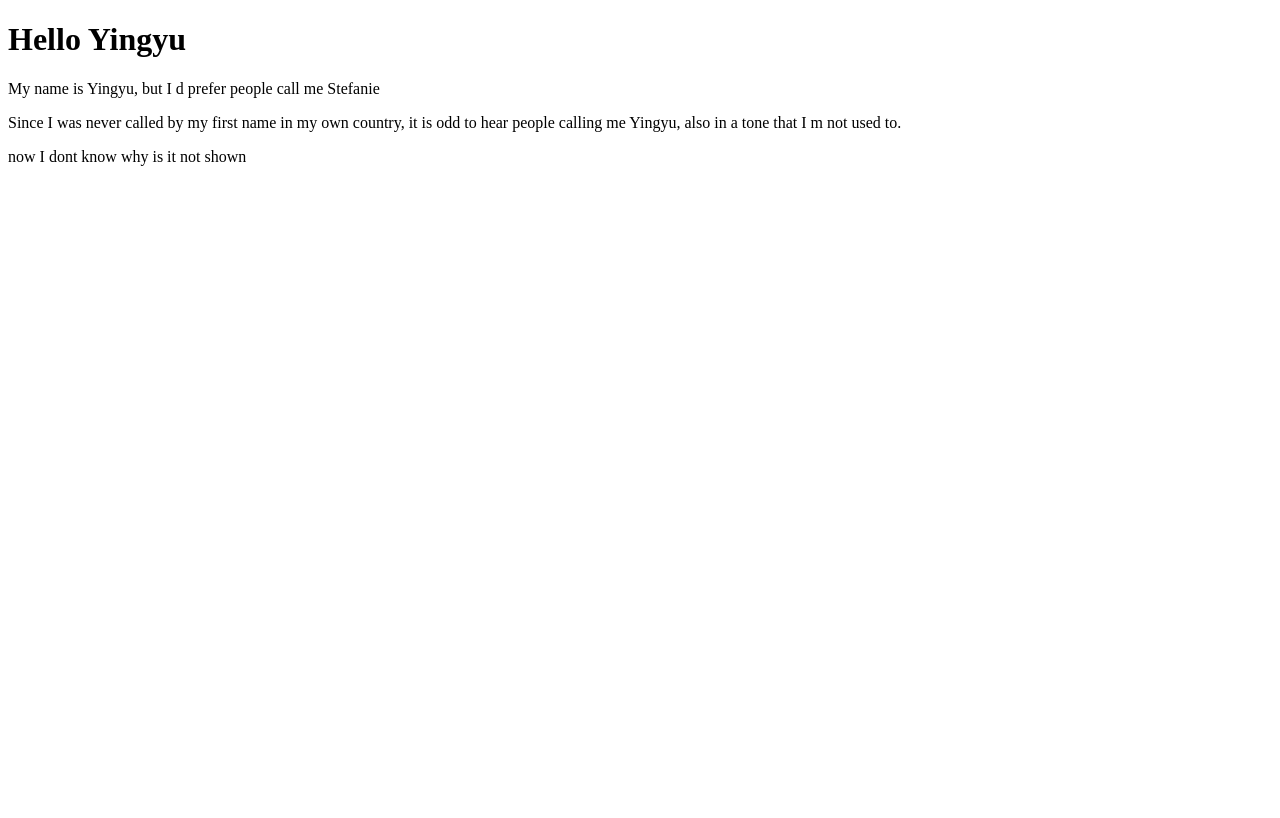
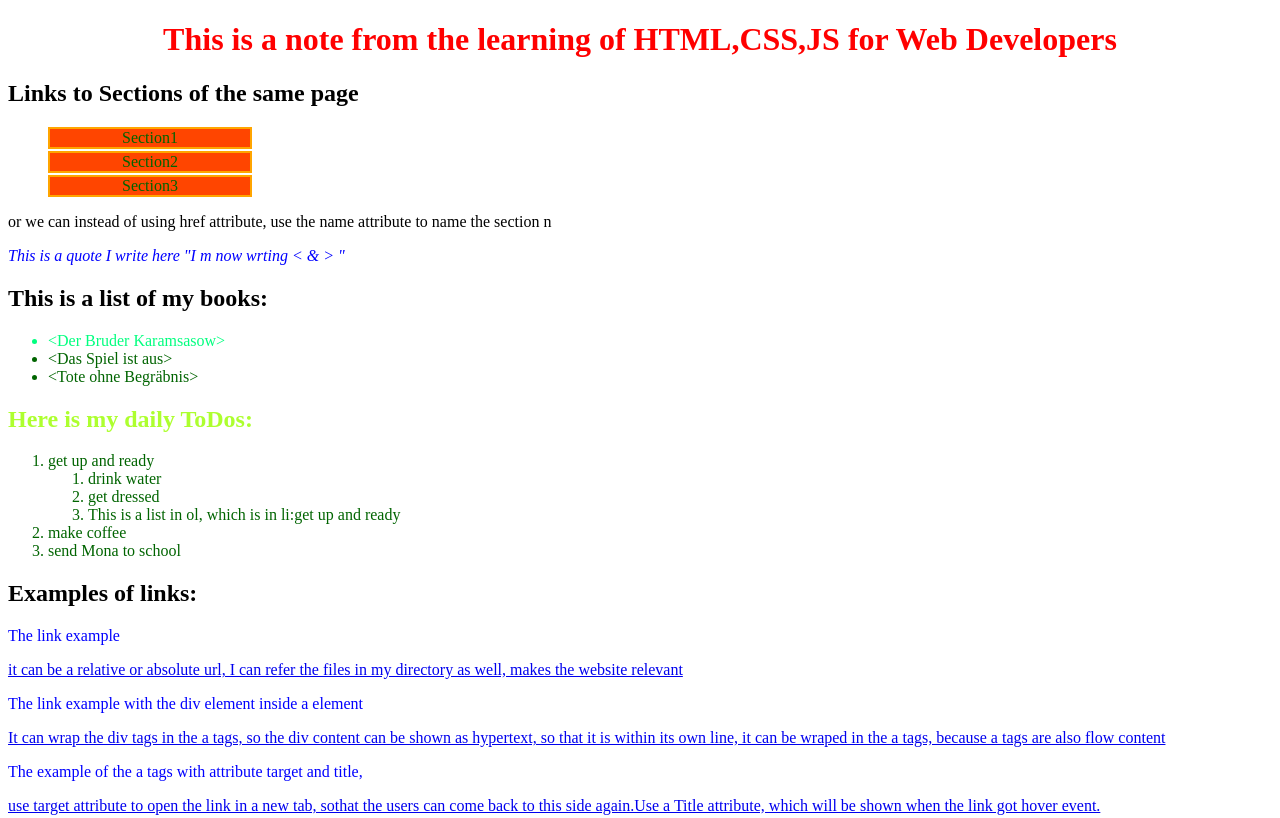
Before and after one commit to yingyuge/coursera-test, a plain HTML site: page site/index.html in a window 1280 px wide. Shown: the top 818 px of the page. Drawn offline with Linux system fonts and the light colour scheme.

Commit message:
Added stylesheet for site folder

```diff
--- a/site/index.html
+++ b/site/index.html
@@ -4,12 +4,63 @@
 <head>
 	<meta charset="utf-8">
 	<meta name="viewport" content="width=device-width, initial-scale=1">
-	<title>Site of Yingyu</title>
+	<title>YY - My Site</title>
+	<link rel="stylesheet" href="style.css">
+
 </head>
 <body>
-<h1>Hello Yingyu</h1>
-<p>My name is Yingyu, but I d prefer people call me Stefanie</p>
-<p>Since I was never called by my first name in my own country, it is odd to hear people calling me Yingyu, also in a tone that I m not used to.</p>
-<p>now I dont know why is it not shown</p>
+<h1 class="highlight">This is a note from the learning of HTML,CSS,JS for Web Developers</h1>
+<h2 id="top">Links to Sections of the same page</h2>
+<section class="menu">
+	<ul>
+		<li><a href="#Section1">Section1</a></li>
+		<li><a href="#Section2">Section2</a></li>
+		<li><a href="#Section3">Section3</a></li>
+	</ul>
+	<span>or we can instead of using href attribute, use the name attribute to name the section n</span>
+</section>
+
+	<p id="ok">This is a quote I write here "I m now wrting &lt; &amp; &gt; "</p>
+<section id="Section1">
+<h2>This is a list of my books:</h2>
+<ul>
+<li class="highlight">&lt;Der Bruder Karamsasow&gt;</li>
+<li>&lt;Das Spiel ist aus&gt;</li>
+<li>&lt;Tote ohne Begräbnis&gt;</li>
+</ul>
+</section>
+
+<section id="Section2">
+<h2>Here is my daily ToDos:</h2>
+<ol>
+<li>get up and ready
+<ol>
+	<li>drink water</li>
+	<li>get dressed</li>
+	<li>This is a list in ol, which is in li:get up and ready</li>
+</ol></li>
+<li>make coffee</li>
+<li>send Mona to school</li>
+</ol>
+</section>
+
+<section id="Section3">
+	<h2>Examples of links:</h2>
+	<p>The link example</p>
+	<a href="http://www.google.com">it can be a relative or absolute url, I can refer the files in my directory as well, makes the website relevant</a>
+	<div><p>The link example with the div element inside a element</p></div>
+	<a href="http://www.google.com"><div>It can wrap the div tags in the a tags, so the div content can be shown as hypertext, so that it is within its own line, it can be wraped in the a tags, because a tags are also flow content</div>
+	</a>
+	<div><p>The example of the a tags with attribute target and title,</p></div>
+	<a href="http://www.google.com" target="_blank" title="Hi Im the title of this link">use target attribute to open the link in a new tab, sothat the users can come back to this side again.Use a Title attribute, which will be shown when the link got hover event.</a>
+</section>
+
+<section>
+	<p>The image reference:img tag; use width and the height attributes to reserve the space for the image, so that the page doesnt jump while loading the image</p>
+	<img src="https://miro.medium.com/v2/1*ZnJV77F-NyuzYjZ7YrcJ8g.png" width="400" height="235" alt="Online image of a directory tree">
+</section>
+
+<span> Stefanie Yingyu Ge 2025 &copy; Copyright </span>
+<p>Back to top: <a href="#top"> Back to Top </a></p>
 </body>
 </html>
--- /dev/null
+++ b/site/style.css
@@ -0,0 +1,55 @@
+/* let the list element under section element with menu class without bullet points */
+	section.menu li{
+		list-style: none;
+
+	}
+/* we want to let the a element in li element under section element with menu look like buttons -remove underlines,set color around and change text color*/
+	section.menu a:link, a:visited {
+		text-decoration: none;
+		background-color: orangered;
+		border: 2px solid orange;
+		color: darkgreen;
+		display: block;
+		width: 200px;
+		text-align: center;
+		margin-block: 2px;
+	}
+/* when hovering over on menu button, we want to let users know that this is the target by changing its color while hovered */
+	section.menu a:hover {
+		background-color: rebeccapurple;
+		color: yellowgreen;
+	}
+/* when the user choose and click on the button, we want to let the while clicking color changed */
+	section.menu a:active {
+		background-color: black;
+		color: whitesmoke;
+	}
+/* we want to make one of the list items be bigger than the others while hovered over, use nth-child(3):hover */
+	section.menu li:nth-child(3):hover {
+		font-size:24px;
+	}
+
+	p {
+		color:blue;
+	}
+
+	li.highlight {
+		color: springgreen;
+		text-align: left;
+	}
+	section li {
+		color: darkgreen;
+	}
+
+	.highlight {
+		color:red;
+		text-align: center;
+	}
+
+	#ok {
+		font-style: italic;
+	}
+
+	#Section2 > h2 {
+		color:greenyellow;
+	}
```
